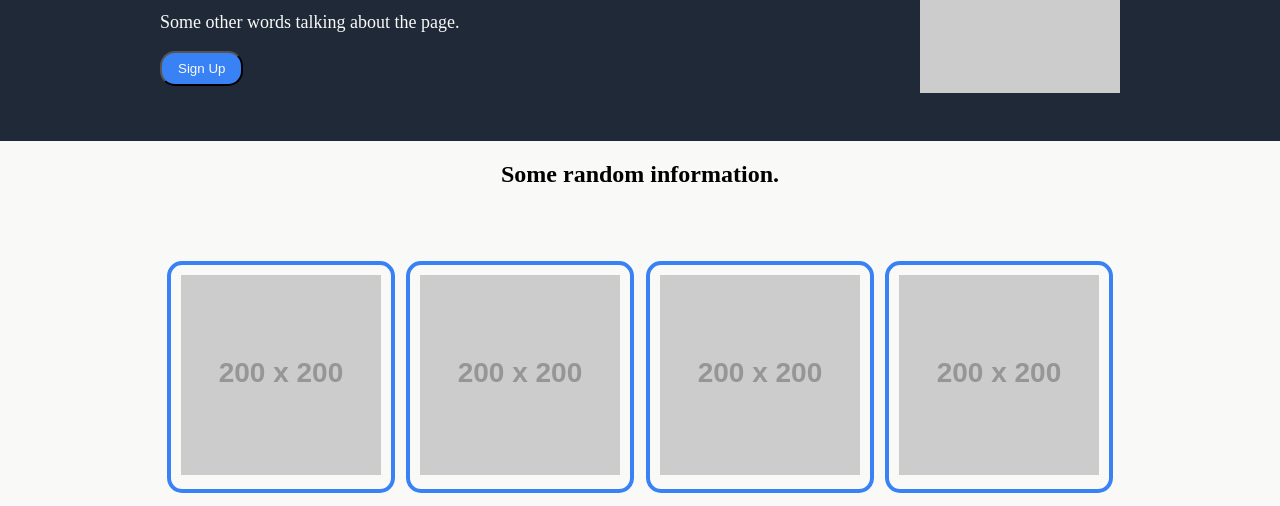
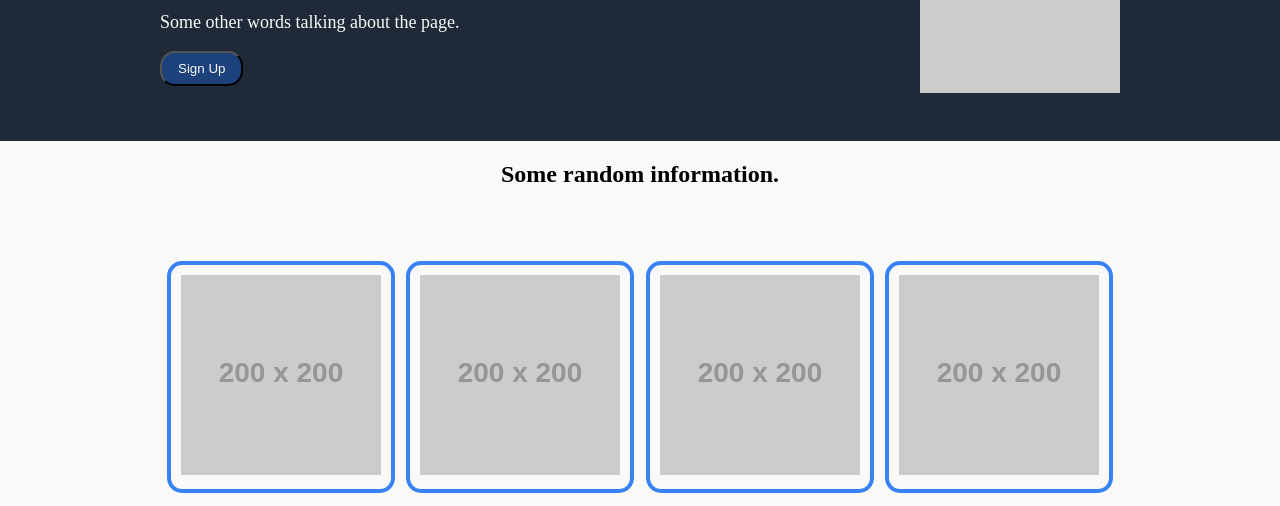
Before and after one commit to orenfackrell/landing-page, a plain HTML site: page index.html in a window 1280 px wide. In both pictures the pointer is over the button "Sign Up". Shown: the part 278-784 px from the top of the page. Drawn offline with Linux system fonts and the light colour scheme; placeholder pictures from the web are drawn by us.

Commit message:
add pointer and color change to buttons

```diff
--- a/styles.css
+++ b/styles.css
@@ -167,3 +167,11 @@ button {
     flex-direction: row;
     justify-content: space-around;
 }
+
+button {
+    cursor: pointer;
+}
+
+button:hover {
+    background-color: #1d417a;
+}
```
